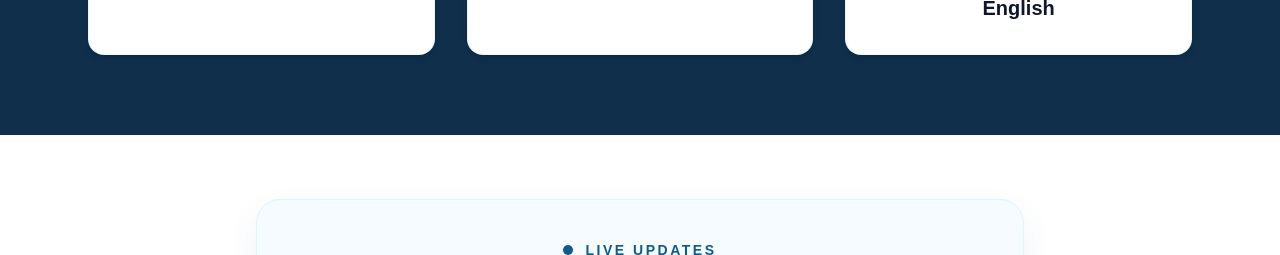
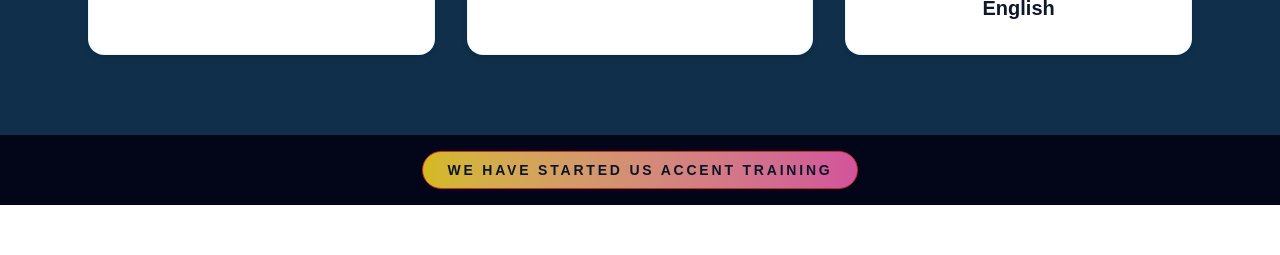
Before and after one commit to cwtch12/english-flight-online-academy, a Next.js app: page / in a window 1280 px wide. Shown: the part 1780-2035 px from the top of the page. Built offline with nearby package versions, Linux system fonts and the light colour scheme.

Commit message:
Add flashing US Accent Training banner

```diff
--- a/app/courses/page.js
+++ b/app/courses/page.js
@@ -88,6 +88,12 @@ export default function Courses() {
 
       </section>
 
+      <div className="bg-slate-950 py-4 px-4 text-center">
+        <p className="inline-block rounded-full border border-red-500 bg-gradient-to-r from-yellow-300 via-pink-400 via-orange-400 to-cyan-400 bg-[length:200%_200%] px-6 py-2 text-sm font-black uppercase tracking-[0.2em] text-slate-900 shadow-lg animate-pulse [animation-duration:0.4s] [animation-iteration-count:infinite]">
+          We have started US Accent Training
+        </p>
+      </div>
+
       {/* Course Cards */}
       <section className="max-w-7xl mx-auto px-6 py-20">
 
--- a/app/page.js
+++ b/app/page.js
@@ -27,6 +27,12 @@ export default function Home() {
       <Hero />
       <WhyChooseUs />
       <WhoCanJoin />
+
+      <div className="bg-slate-950 py-4 px-4 text-center">
+        <p className="inline-block rounded-full border border-red-500 bg-gradient-to-r from-yellow-300 via-pink-400 via-orange-400 to-cyan-400 bg-[length:200%_200%] px-6 py-2 text-sm font-black uppercase tracking-[0.2em] text-slate-900 shadow-lg animate-pulse [animation-duration:0.4s] [animation-iteration-count:infinite]">
+          We have started US Accent Training
+        </p>
+      </div>
 
       <section className="bg-white px-6 py-16 text-center">
         <div className="mx-auto max-w-3xl rounded-3xl border border-sky-100 bg-[#f5fbff] p-8 shadow-[0_12px_30px_rgba(15,91,141,0.08)] sm:p-10">
```
